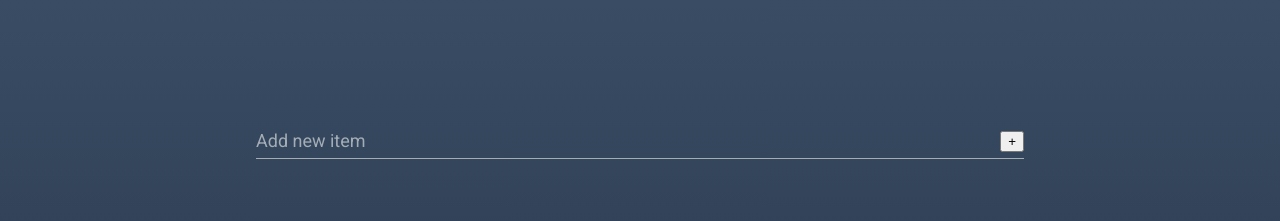
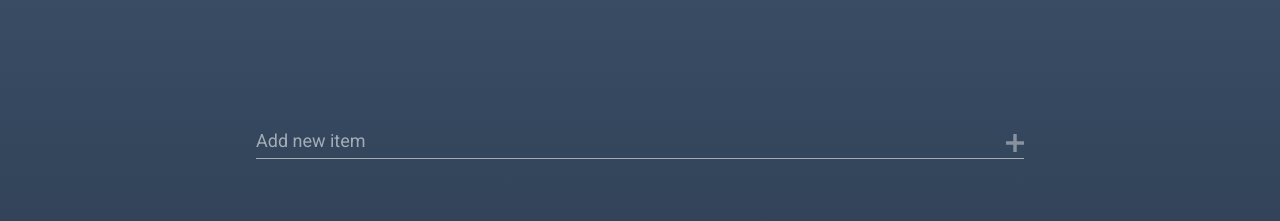
Before and after one commit to rub/quickly.st, a React (Create React App) app: page / in a window 1280 px wide. Shown: the top 221 px of the page. Built offline with nearby package versions, Linux system fonts and the light colour scheme; the HTML template or start-up script is replaced by a standard one.

Commit message:
Create the UI for the main buttons

```diff
--- a/src/SvgIcon.js
+++ b/src/SvgIcon.js
@@ -1,9 +1,9 @@
 import React from 'react';
 
 const icons = {
-  add: 'M24 13.7H13.7V24h-3.4V13.7H0v-3.4h10.3V0h3.4v10.3H24v3.4z',
-  check: 'M7.7 17.3L2 11.6l-2 1.9 7.6 7.6L24 4.8l-1.9-1.9L7.7 17.3z',
-  delete: 'M4 21.3C4 22.8 5.2 24 6.7 24h10.7c1.5 0 2.7-1.2 2.7-2.7v-16H4v16zm17.3-20h-4.7L15.3 0H8.7L7.3 1.3H2.7V4h18.7V1.3z',
+  add: 'M9.7 0v9.7H0v4.6h9.7V24h4.6v-9.7H24V9.7h-9.7V0H9.7z',
+  check: 'M21.9 2.6c-.4-.4-1-.4-1.4 0L8.2 14.9c-.4.4-1 .4-1.4 0l-3-3c-.4-.4-1-.4-1.4 0L.6 13.8c-.4.4-.4 1 0 1.4l6.3 6.3c.4.4 1 .4 1.4 0L23.8 5.8c.4-.4.4-1 0-1.4l-1.9-1.8z',
+  delete: 'M10.2 0c-.9 0-1.7.7-1.7 1.6v.6H4.3c-.8 0-1.4.6-1.4 1.4v2.8c0 .8.6 1.4 1.4 1.4h.3v14.8c0 .8.6 1.4 1.4 1.4h12.3c.8 0 1.4-.6 1.4-1.4V7.8h.3c.8 0 1.4-.6 1.4-1.4V3.6c0-.8-.6-1.4-1.4-1.4h-4.2v-.6c0-.9-.7-1.7-1.6-1.7h-4zm0 1.7h3.9v.6h-3.9v-.6zM4.6 3.9h15.1v2.2H4.6V3.9zm1.7 3.9H18v14.5H6.3V7.8zm2.5 1.7c-.5 0-.8.4-.8.8v9.5c0 .5.4.8.8.8.5 0 .8-.4.8-.8v-9.5c0-.4-.4-.8-.8-.8zm3.3 0c-.5 0-.8.4-.8.8v9.5c0 .5.4.8.8.8s.8-.4.8-.8v-9.5c.1-.4-.3-.8-.8-.8zm3.4 0c-.5 0-.8.4-.8.8v9.5c0 .5.4.8.8.8.5 0 .8-.4.8-.8v-9.5c0-.4-.4-.8-.8-.8z',
 }
 
 const SvgIcon = (props) => (
--- a/src/TodoForm.css
+++ b/src/TodoForm.css
@@ -21,8 +21,17 @@
   outline: none;
 }
 
-.todo_form .button {
-  bottom: 0.382rem;
+.todo_form .add_container {
+  bottom: 0;
   position: absolute;
   right: 0;
 }
+
+/**
+ * A small trick to use the SVG as a submit button. First, we wrap both the
+ * submit button and the SVG inside a <label> so that they are associated
+ * together, then we hide the submit button.
+ */
+.hidden_submit {
+  display: none;
+}
--- a/src/TodoForm.js
+++ b/src/TodoForm.js
@@ -1,4 +1,5 @@
 import React from 'react';
+import SvgIcon from './SvgIcon';
 
 import './TodoForm.css';
 
@@ -14,7 +15,10 @@ class TodoForm extends React.Component {
             onChange={this.props.text}
             value={this.props.inputValue}
           />
-          <button className="button" type="submit">+</button>
+          <label className="add_container">
+            <input className="hidden_submit" type="submit" />
+            <SvgIcon icon="add" />
+          </label>
         </form>
       </div>
     )
--- a/src/TodoItem.css
+++ b/src/TodoItem.css
@@ -1,5 +1,4 @@
 .todo_item {
-  align-items: center;
   display: flex;
   justify-content: space-between;
   width: 100%;
@@ -8,3 +7,8 @@
 .todo_item + .todo_item {
   margin-top: 1.618rem;
 }
+
+.todo_item .todo_text {
+  margin-right: auto;
+  padding: 0 1rem;
+}
--- a/src/TodoItem.js
+++ b/src/TodoItem.js
@@ -1,4 +1,5 @@
 import React from 'react';
+import SvgIcon from './SvgIcon';
 
 import './TodoItem.css';
 
@@ -7,8 +8,13 @@ class TodoItem extends React.Component {
   render() {
     return (
       <li className="todo_item">
-        {this.props.text}
-        <button onClick={(e) => this.props.delete(this.props.id, e)}>-</button>
+        <div>
+          <SvgIcon icon="check" />
+        </div>
+        <span className="todo_text">{this.props.text}</span>
+        <div onClick={(e) => this.props.delete(this.props.id, e)}>
+          <SvgIcon icon="delete" />
+        </div>
       </li>
     )
   }
```
